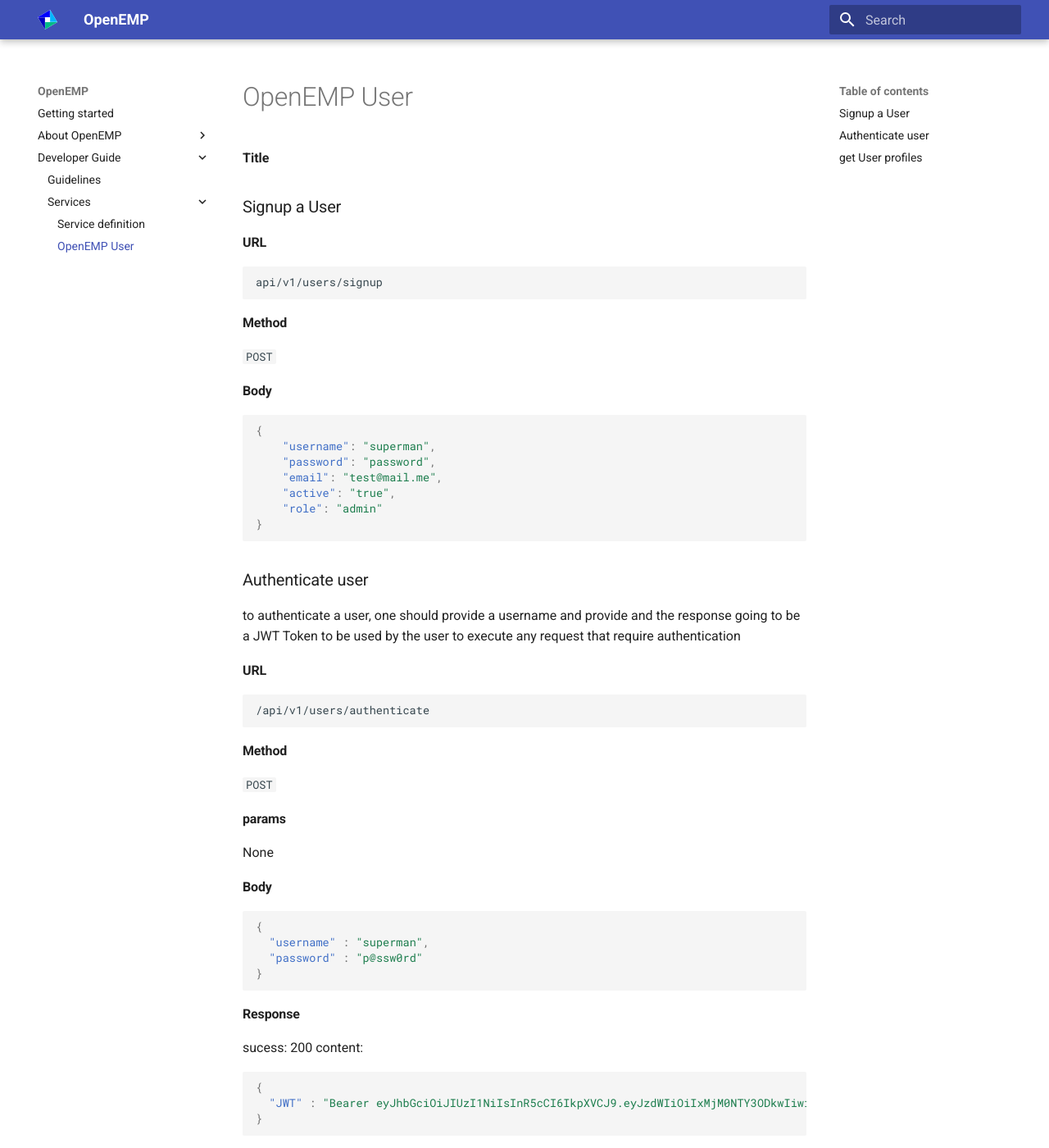
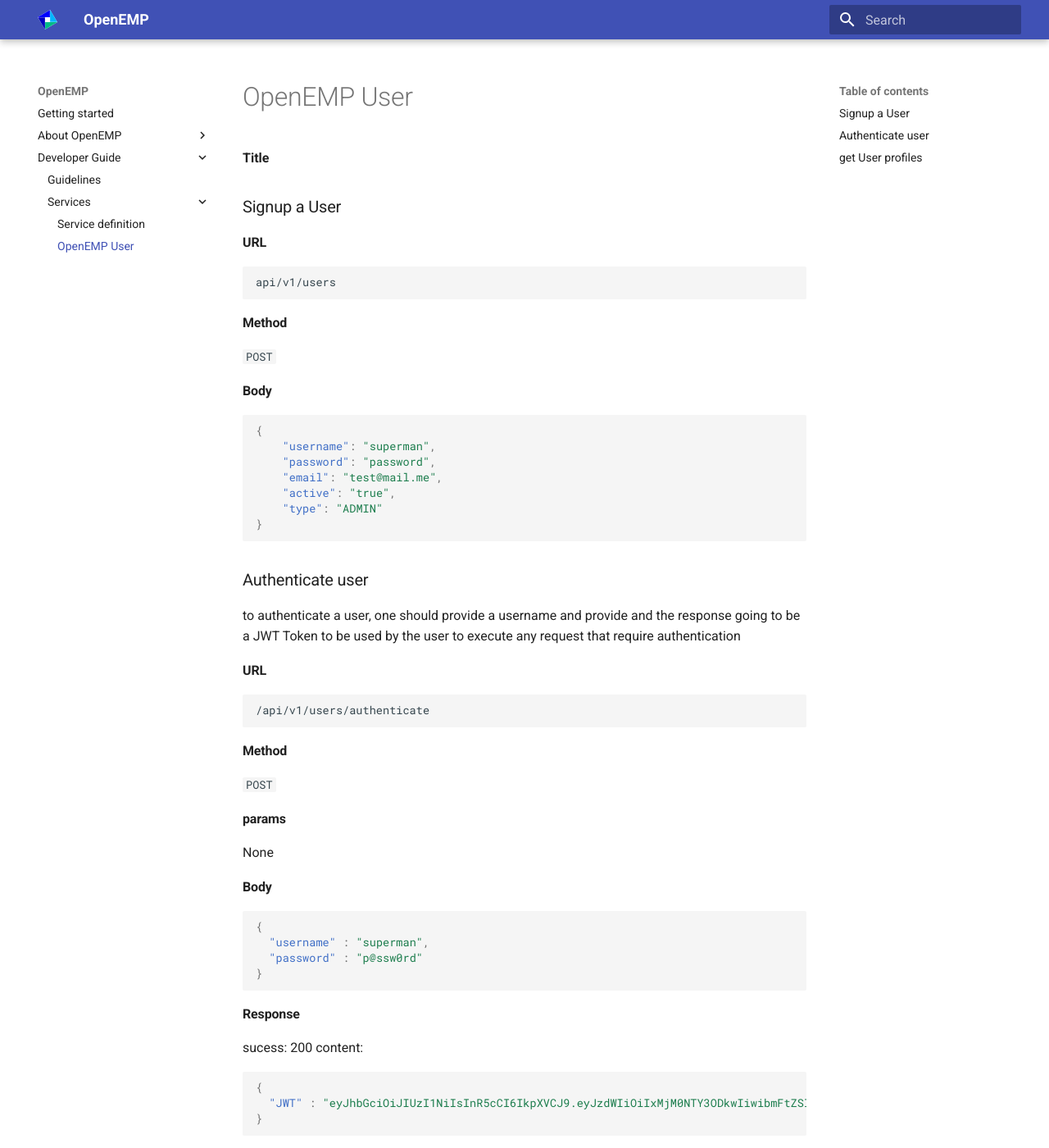
Before and after one commit to openemp/openemp-documentation, an MkDocs documentation site: the page built from docs/services/user.md, in a window 1280 px wide and 1400 px high. Shown: the whole window at 82% size. Built offline with MkDocs 1.6.1 and Material for MkDocs 9.7.7, drawn with Linux system fonts in a browser that asks for light colours.

Commit message:
Update user signup link (#21)

````diff
--- a/docs/services/user.md
+++ b/docs/services/user.md
@@ -5,7 +5,7 @@
 
 #### URL
 ```
-api/v1/users/signup
+api/v1/users
 ```
 
 #### Method
@@ -19,7 +19,7 @@ api/v1/users/signup
 	"password": "password",
 	"email": "test@mail.me",
 	"active": "true",
-	"role": "admin"
+	"type": "ADMIN"
 }
 ```
 ### Authenticate user
@@ -46,7 +46,7 @@ sucess: 200
 content:
 ```json
 {
-  "JWT" : "Bearer eyJhbGciOiJIUzI1NiIsInR5cCI6IkpXVCJ9.eyJzdWIiOiIxMjM0NTY3ODkwIiwibmFtZSI6IkpvaG4gRG9lIiwiaWF0IjoxNTE2MjM5MDIyfQ.SflKxwRJSMeKKF2QT4fwpMeJf36POk6yJV_adQssw5c"
+  "JWT" : "eyJhbGciOiJIUzI1NiIsInR5cCI6IkpXVCJ9.eyJzdWIiOiIxMjM0NTY3ODkwIiwibmFtZSI6IkpvaG4gRG9lIiwiaWF0IjoxNTE2MjM5MDIyfQ.SflKxwRJSMeKKF2QT4fwpMeJf36POk6yJV_adQssw5c"
 }
 ```
 
````
